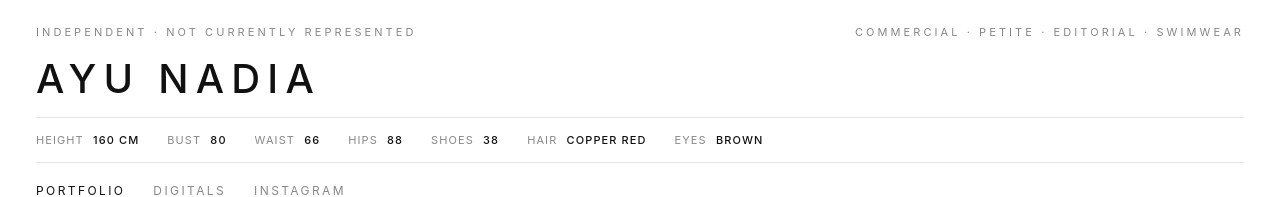
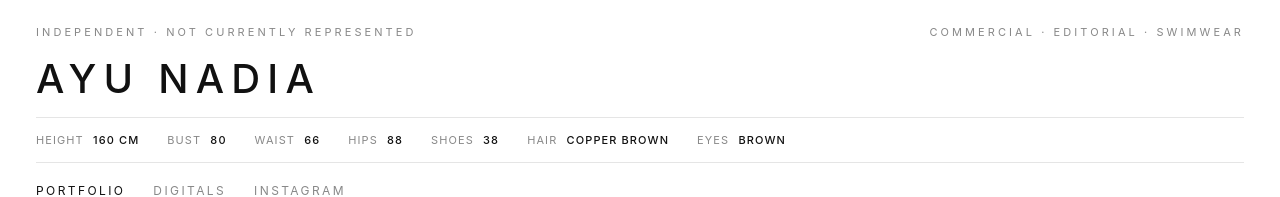
Before and after one commit to ayuxnadia/model-portfolio, a plain HTML site: page index.html in a window 1280 px wide. Shown: the top 197 px of the page. Drawn offline with Linux system fonts and the light colour scheme.

Commit message:
Update index.html

```diff
--- a/index.html
+++ b/index.html
@@ -46,7 +46,7 @@
   <header class="head">
     <div class="head-meta">
       <div class="label">Independent · Not currently represented</div>
-      <div class="label">Commercial · Petite · Editorial · Swimwear</div>
+      <div class="label">Commercial · Editorial · Swimwear</div>
     </div>
     <h1 class="name">Ayu Nadia</h1>
   </header>
@@ -57,7 +57,7 @@
     <span>Waist <b>66</b></span>
     <span>Hips <b>88</b></span>
     <span>Shoes <b>38</b></span>
-    <span>Hair <b>Copper Red</b></span>
+    <span>Hair <b>Copper Brown</b></span>
     <span>Eyes <b>Brown</b></span>
   </div>
 
```
